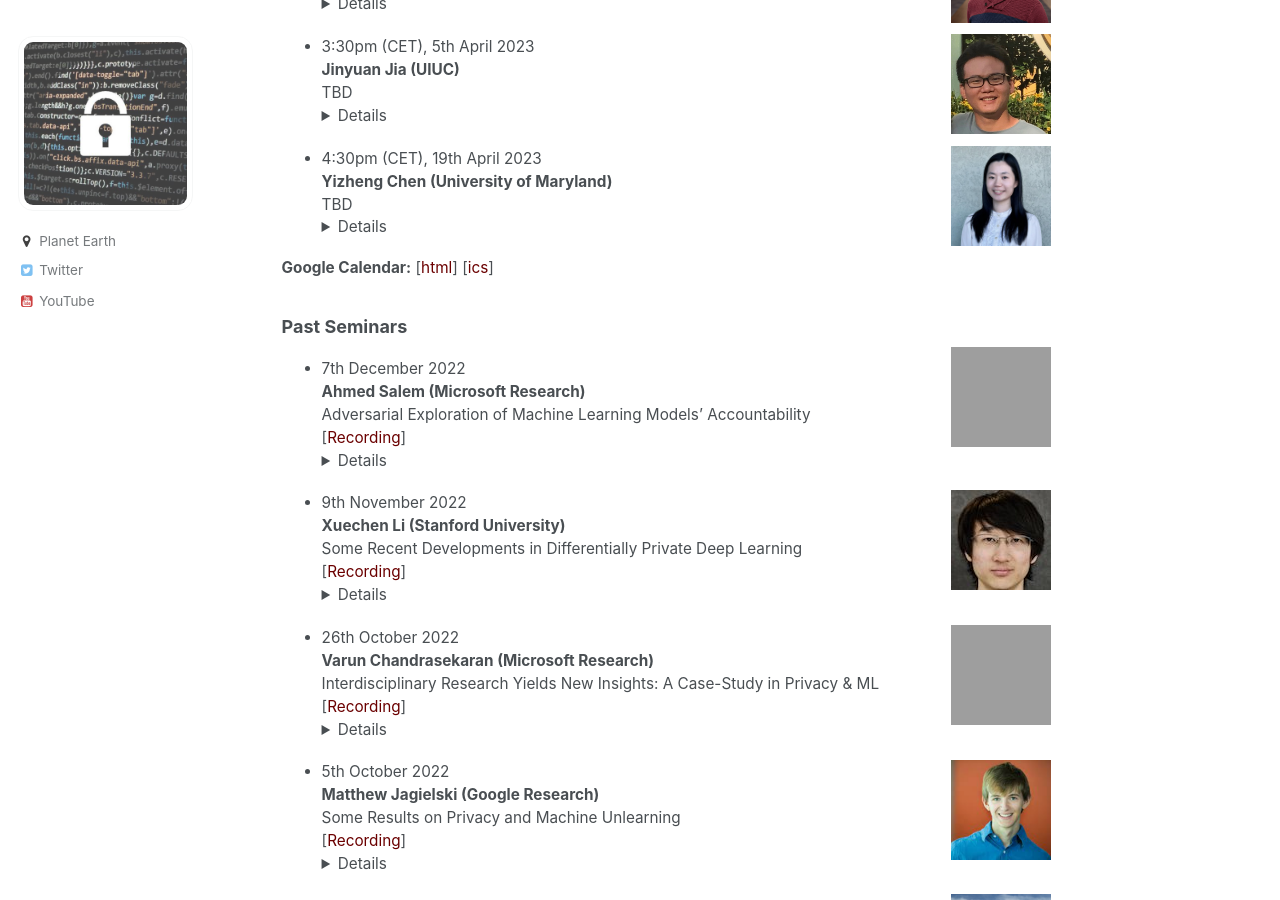
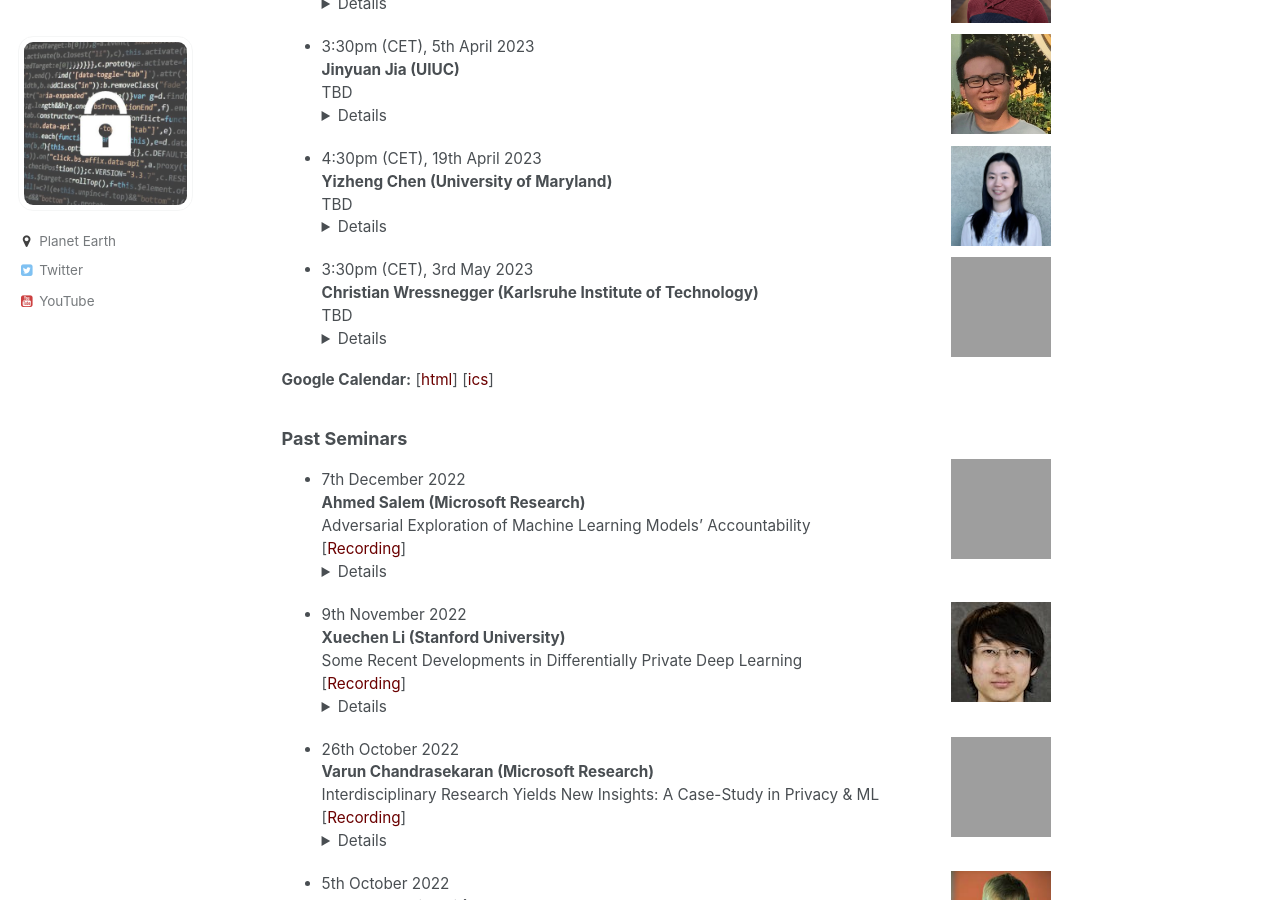
Before and after one commit to prisec-ml/prisec-ml.github.io, a Jekyll site: the page built from _pages/about.md, in a window 1280 px wide and 900 px high, scrolled down 684 px. Built offline with Jekyll 4.4.1, drawn with Linux system fonts in a browser that asks for light colours; grey boxes are pictures that could not be loaded.

Commit message:
Update about.md

```diff
--- a/_pages/about.md
+++ b/_pages/about.md
@@ -34,6 +34,11 @@ TBD <details><br>**Abstract:**  <br><br>**Bio:**  </details>
 <img src="../images/yizheng.jpg" style="float:right;width:100px;height:100px;margin-top:00px">
 - 4:30pm (CET), 19th April 2023
 **Yizheng Chen (University of Maryland)**
+TBD <details><br>**Abstract:**  <br><br>**Bio:**  </details>
+
+<img src="../images/christian.jpg" style="float:right;width:100px;height:100px;margin-top:00px">
+- 3:30pm (CET), 3rd May 2023
+**Christian Wressnegger (Karlsruhe Institute of Technology)**
 TBD <details><br>**Abstract:**  <br><br>**Bio:**  </details>
 
 **Google Calendar:** \[[html](https://calendar.google.com/calendar/embed?src=oormvn3d4hah013g6gd39pjpfk%40group.calendar.google.com&ctz=Europe%2FLondon)\] \[[ics](https://calendar.google.com/calendar/ical/oormvn3d4hah013g6gd39pjpfk%40group.calendar.google.com/public/basic.ics)\]
```
